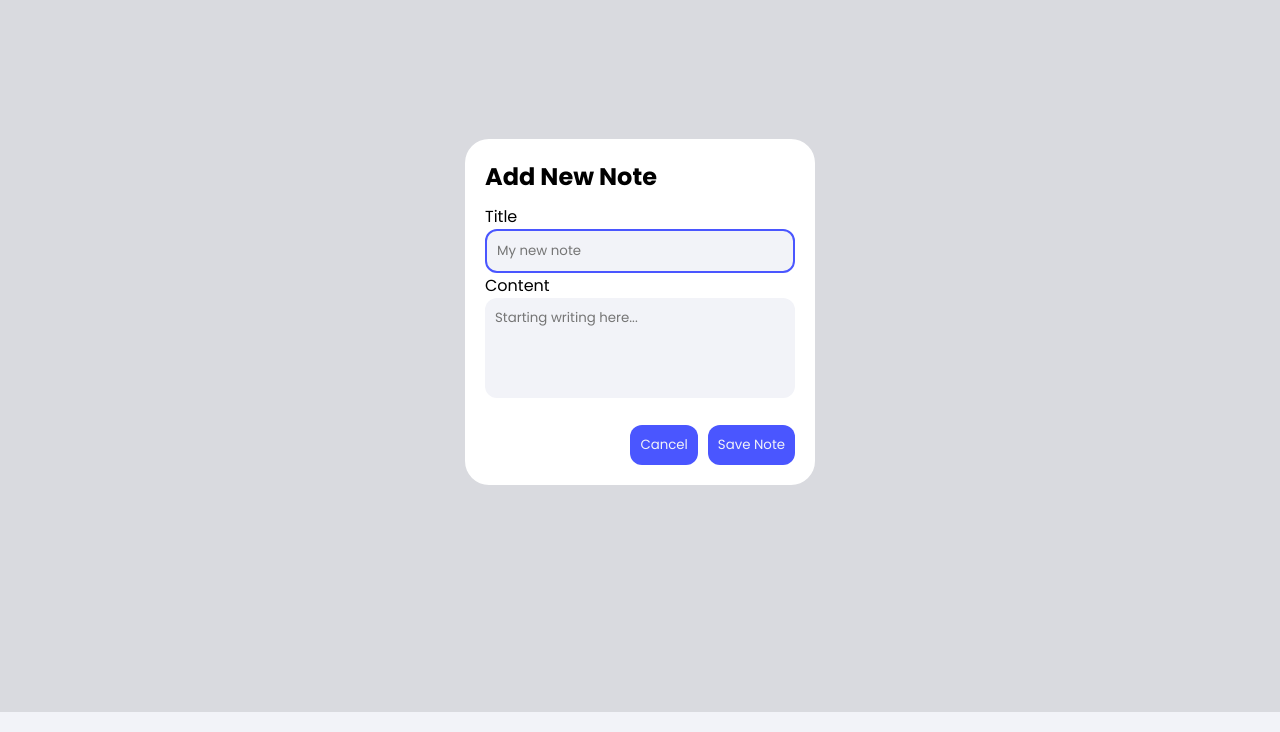
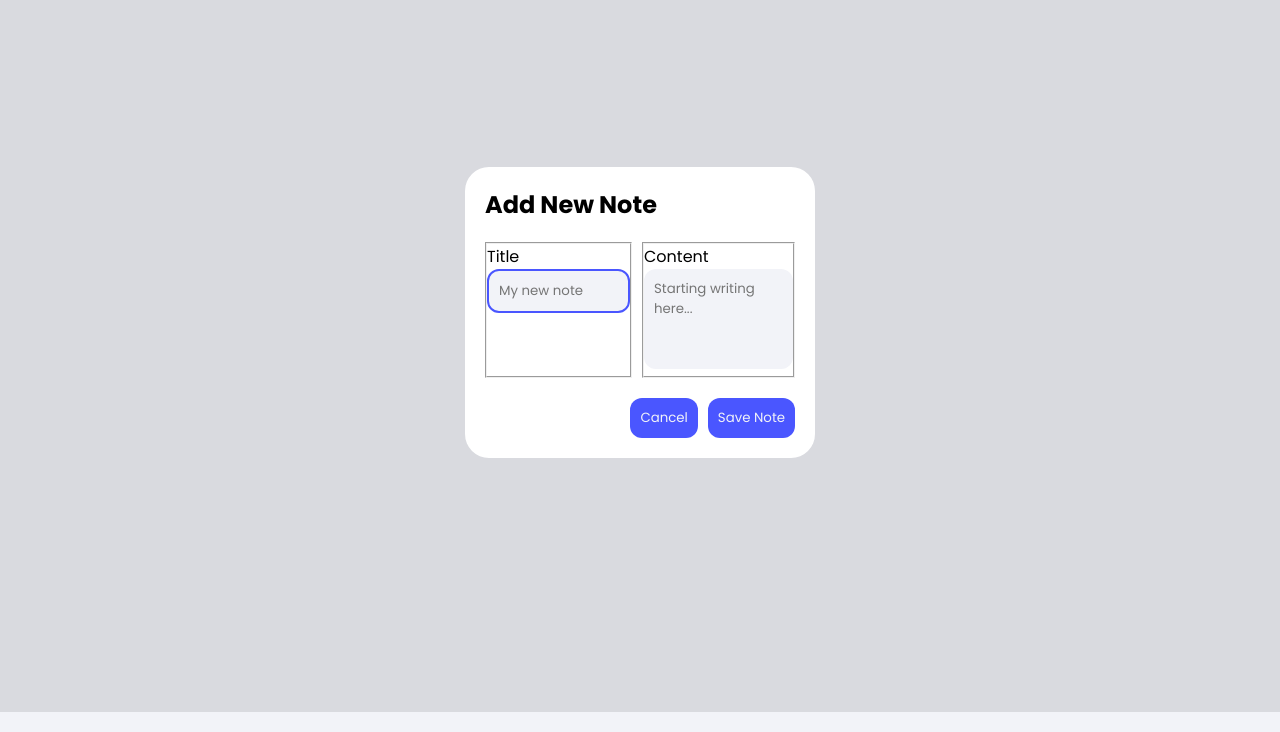
Before and after one commit to Giannasaurus/code-everyday, a plain HTML site: page 20250711-notes-app/app.html in a window 1280 px wide. Both pictures are taken after a click on the button "+ Add Note". Shown: the part 88-820 px from the top of the page. Drawn offline with Linux system fonts and the light colour scheme.

Commit message:
Update app.html

```diff
--- a/20250711-notes-app/app.html
+++ b/20250711-notes-app/app.html
@@ -30,13 +30,19 @@
             <form id='form'>
                 <h2>Add New Note</h2>
 
-                <label for='title'>Title</label> <br>
-                <input type='text' id='title' placeholder='My new note'> <br>
+                <div class='inputBoxes'>
+                    <fieldset class='inputTitle'>
+                        <label for='title'>Title</label>
+                        <input type='text' id='title' placeholder='My new note'>
+                    </fieldset>
 
-                <label for='content'>Content</label> <br>
-                <textarea type='text' id='content' placeholder='Starting writing here...' required></textarea>
+                    <fieldset class='inputContent'>
+                        <label for='content'>Content</label>
+                        <textarea type='text' id='content' placeholder='Starting writing here...' required></textarea>
+                    </fieldset>
+                </div>
 
-                <div>
+                <div class='cancelSave'>
                     <button type='button' id='cancelNote'>Cancel</button>
                     <button type='submit' id='saveNote'>Save Note</button>
                 </div>
```
